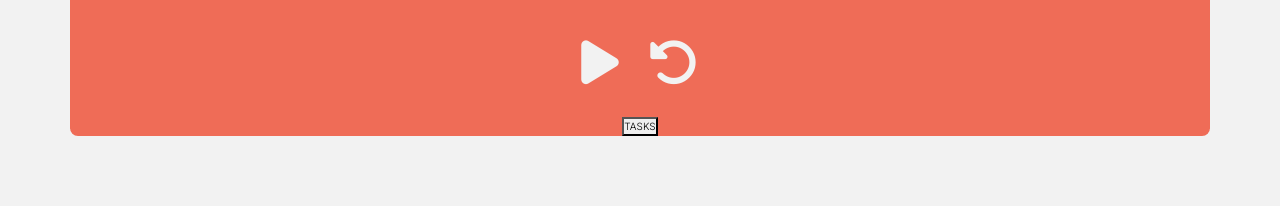
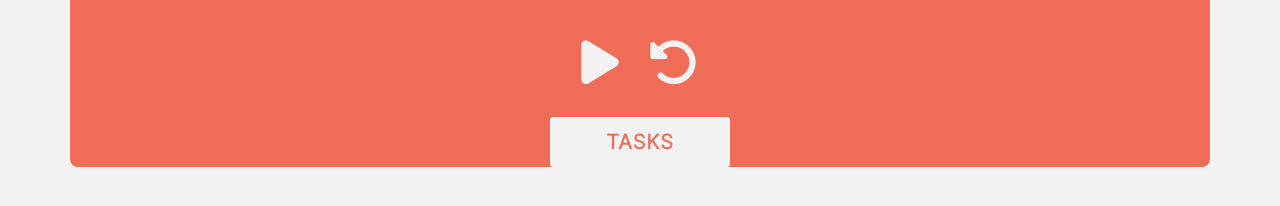
Before and after one commit to AmirJSC/pomodoro-web-app, a plain HTML site: page www/index.html in a window 1280 px wide. Shown: the part 380-586 px from the top of the page. Drawn offline with nearby package versions, Linux system fonts and the light colour scheme.

Commit message:
Added tasks button

```diff
--- a/www/css/main.css
+++ b/www/css/main.css
@@ -24,6 +24,22 @@ body {
 #pomodoit, #controlButton, #resetButton  {
 	color: #f2f2f2;
 }
+
+#taskButton {
+	background: #f2f2f2;
+	border-radius: 3px;
+	border: none;
+	color: #ef6c57;
+	font-size: 2.0rem;
+	font-weight: 900;
+	letter-spacing: 1px;
+}
+
+#taskButton:active {
+  	background-color: #F0F0F0;
+  	box-shadow: 0 5px #666;
+  	transform: translateY(4px);
+  }
 
 /* ------------------------------------------------------------------------
 /* Start of Navigation Bar */
@@ -92,6 +108,10 @@ body {
 	}
 	#main-container {
 		border-radius: 8px;
+	}
+	#taskButton {
+		height: 5rem;
+		width: 18rem;
 	}
 }
 @media only screen and (max-width: 1440px) {
--- a/www/index.html
+++ b/www/index.html
@@ -55,7 +55,7 @@
 				<!-- End of Start/Reset -->
 				<!-- Start of Tasks/Music -->
 				<div class="d-flex flex-row justify-content-center">
-					<button>TASKS</button>
+					<button id="taskButton">TASKS</button>
 					<div></div>
 				</div>
 				<!-- End of Tasks/Music -->
```
